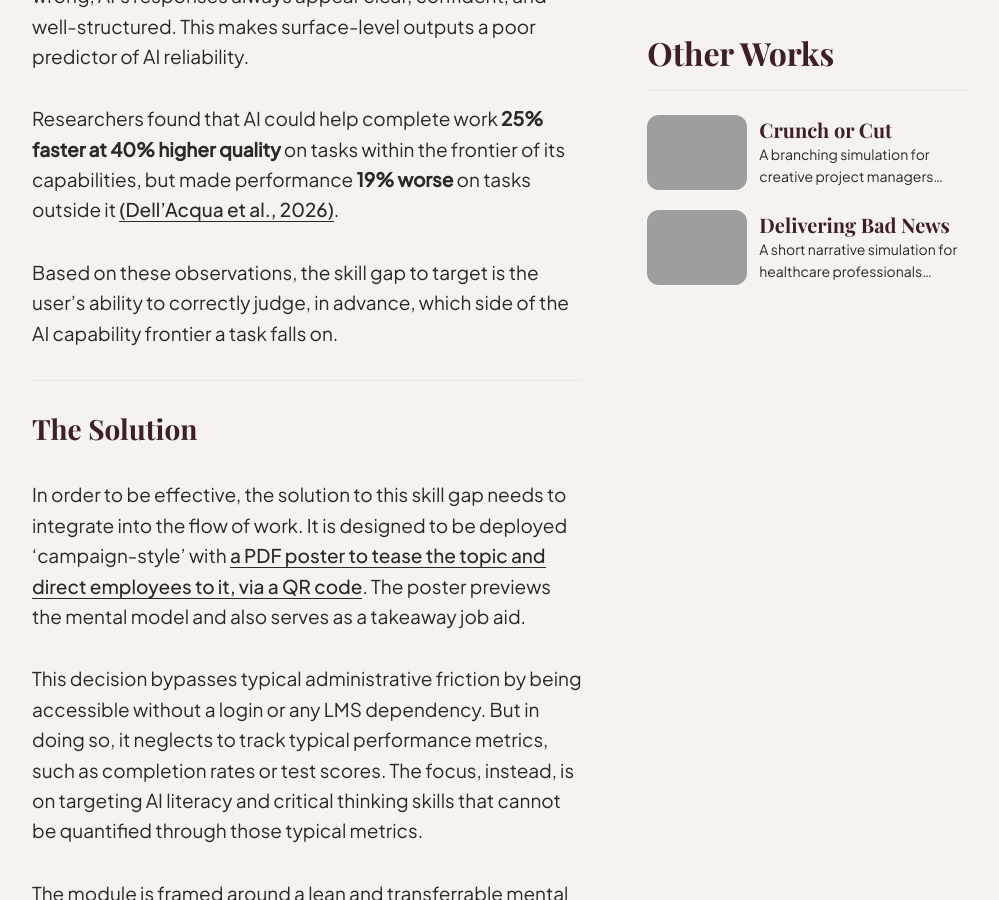
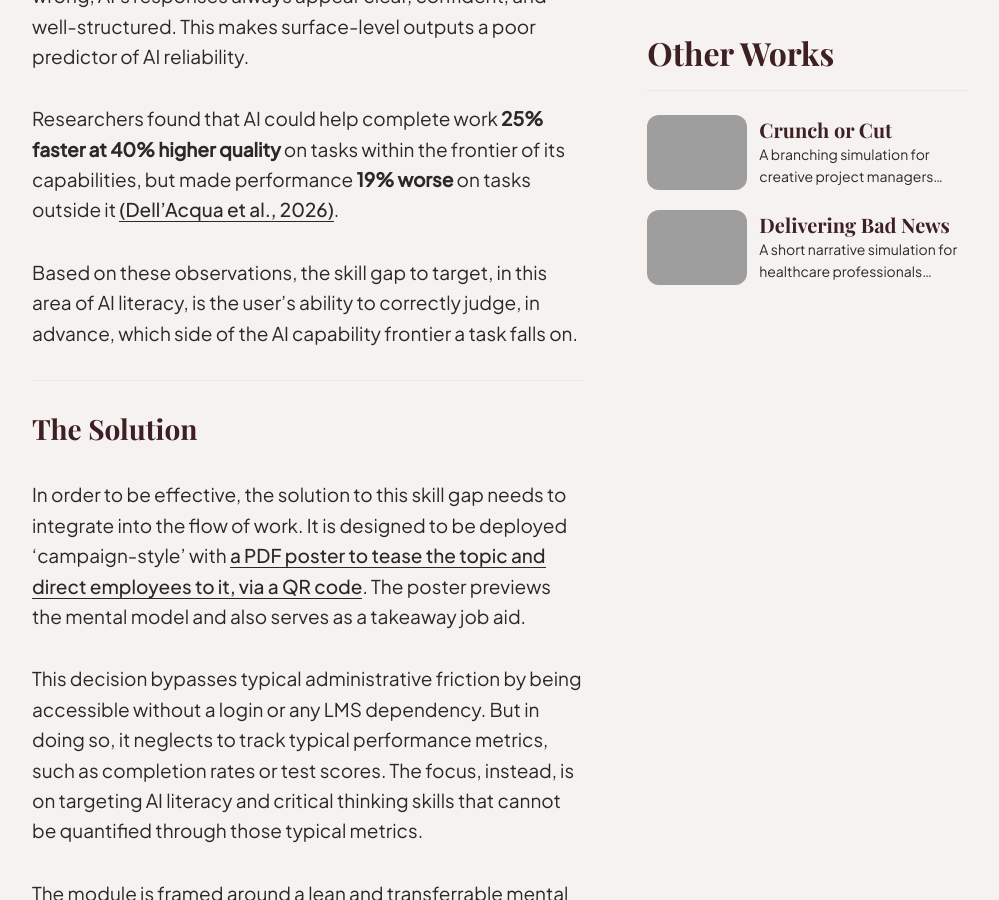
Before and after one commit to j0har/joharsingh.com, a Jekyll site: the page built from _projects/2026-01-01-jagged-frontier.md, in a window 1280 px wide and 900 px high, scrolled down 1590 px, cut to the strip 0-900 px from the top of the window. Shown: the whole strip, without its empty margins (124-1123 px from the left). Built offline with Jekyll 4.4.1, drawn with Linux system fonts in a browser that asks for light colours; some web fonts are replaced; grey boxes are pictures that could not be loaded.

Commit message:
Refine wording on AI literacy skill gap
Clarified the description of the skill gap in AI literacy.

```diff
--- a/_projects/2026-01-01-jagged-frontier.md
+++ b/_projects/2026-01-01-jagged-frontier.md
@@ -28,7 +28,7 @@ Most people make the mistake of trying to evaluate AI by reviewing its outputs.
 
 Researchers found that AI could help complete work **25% faster at 40% higher quality** on tasks within the frontier of its capabilities, but made performance **19% worse** on tasks outside it [(Dell'Acqua et al., 2026)](https://doi.org/10.1287/orsc.2025.21838).
 
-Based on these observations, the skill gap to target is the user's ability to correctly judge, in advance, which side of the AI capability frontier a task falls on.
+Based on these observations, the skill gap to target, in this area of AI literacy, is the user's ability to correctly judge, in advance, which side of the AI capability frontier a task falls on.
 
 ---
 
```
